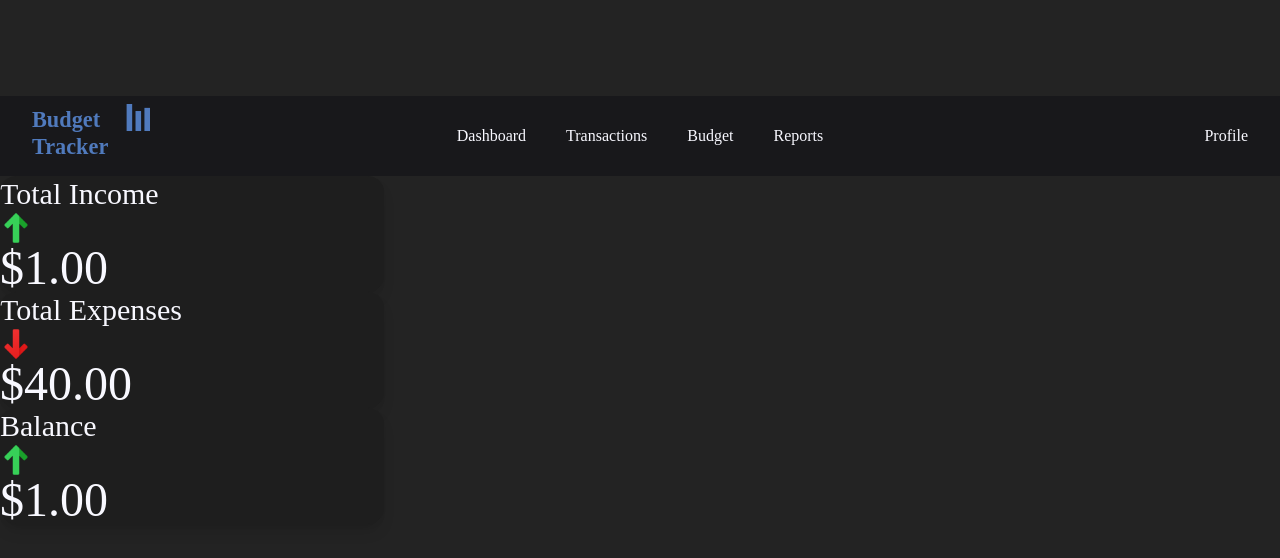
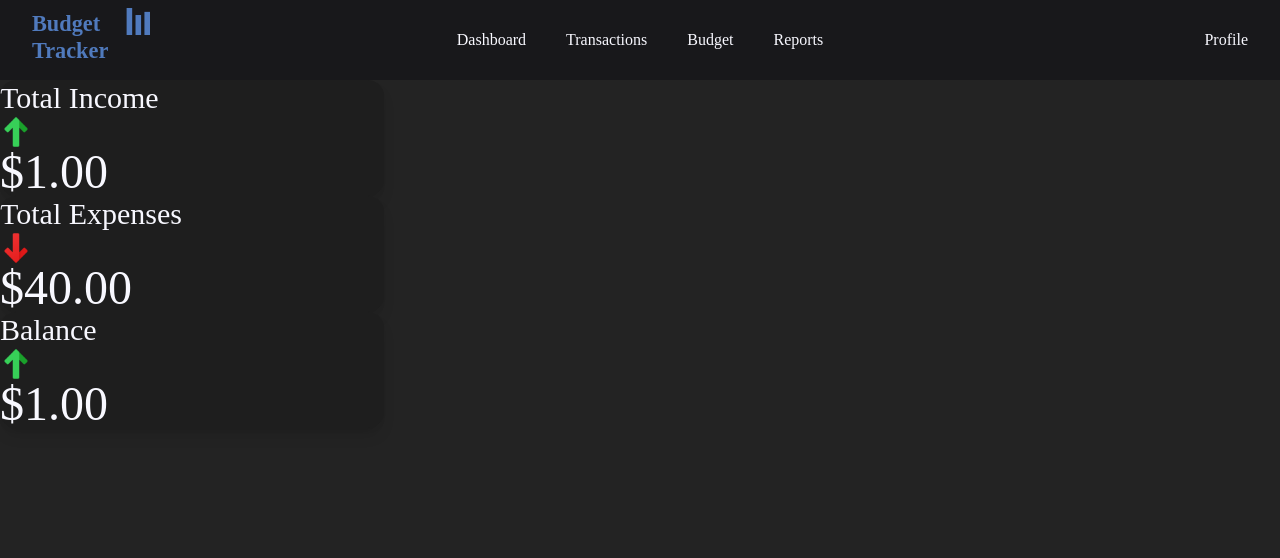
Before and after one commit to adelkandi/budget-tracker, a React (Vite) app in the folder frontend/: page /dashboard in a window 1280 px wide. Shown: the top 558 px of the page. Built offline with nearby package versions, Linux system fonts and the light colour scheme.

Commit message:
Changes: {Done some changes here}

```diff
--- a/frontend/src/index.css
+++ b/frontend/src/index.css
@@ -7,13 +7,15 @@
 body{
   margin: 0;
   display: flex;
-  padding-top: 6rem;
+  /* padding-top: 6rem; */
   background-color: #232323;
   font-family: "Poppins";
   color: #F8F8FF;
   flex-direction: column;
 }
 
+
+/* Login and Register Page */
 .title{
   font-size: 45px;
   font-weight: 500;
@@ -26,6 +28,7 @@ body{
   margin: 0 auto;
 }
 
+
 .cart-box{
   display: flex;
   padding-top: 1rem;
@@ -37,6 +40,7 @@ body{
   min-height: 400px;
   height: auto;
   margin: auto;
+  margin-top: 6rem;
   border-radius: 25px;
   box-shadow:#4472C4 1px 1px;
 }
@@ -65,3 +69,10 @@ body{
   height: 70px;
   align-self: center;
 }
+
+
+/* Dashboard Page */
+
+.dashboard-container{
+
+}
```
